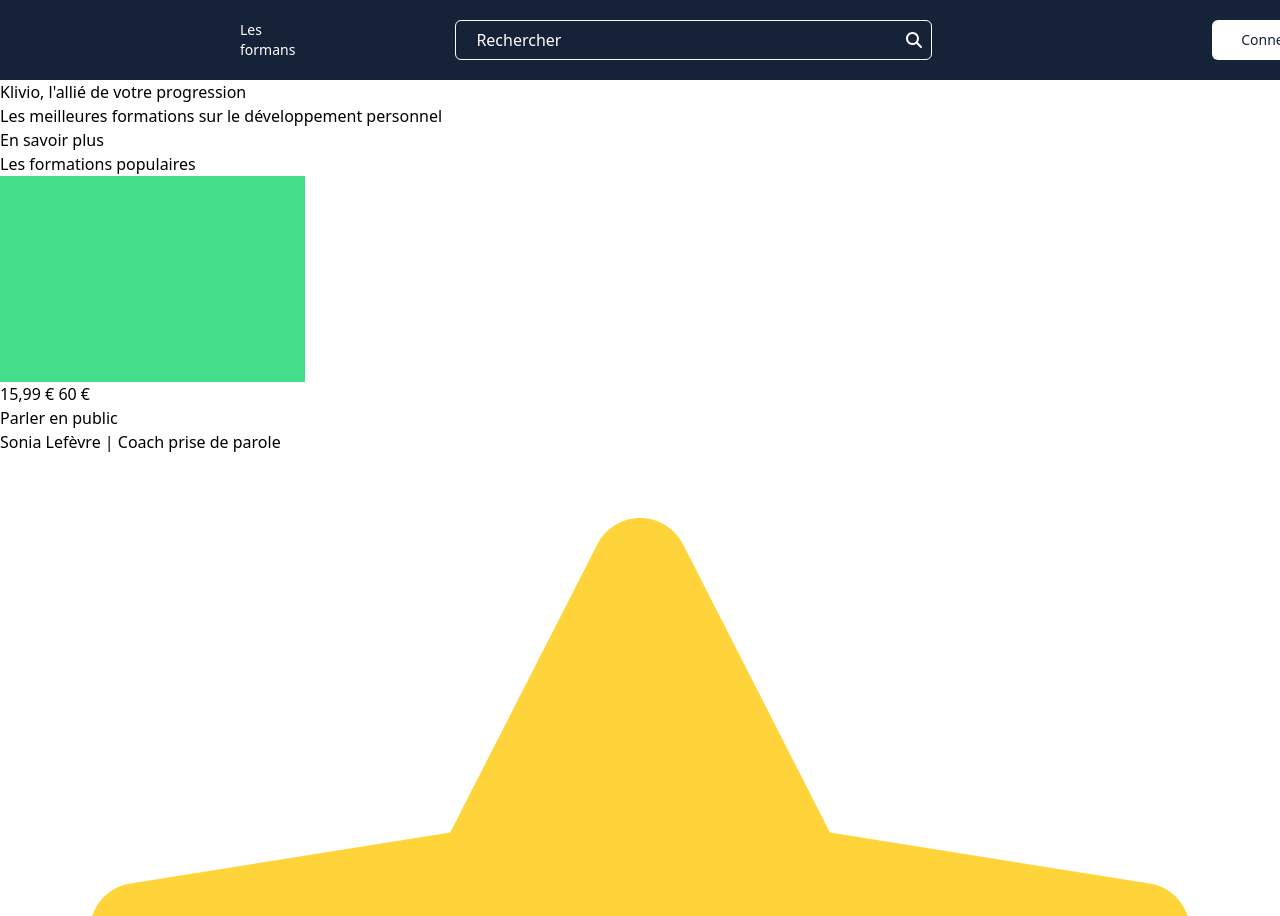
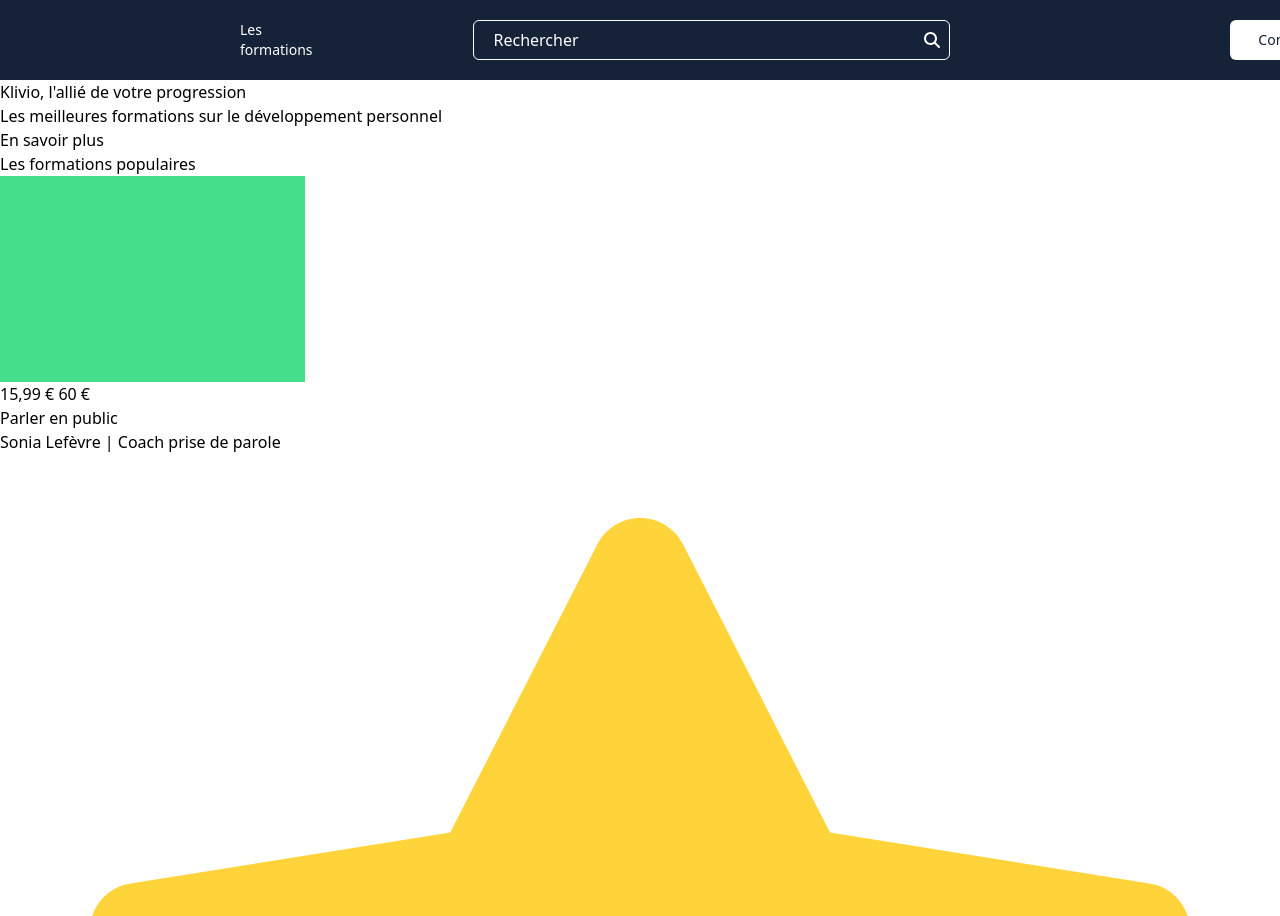
Before and after one commit to AlexandreBarette/klivio-tailwind, a plain HTML site: page index.html in a window 1280 px wide. Shown: the top 916 px of the page. Drawn offline with Linux system fonts and the light colour scheme.

Commit message:
testaaaa

```diff
--- a/index.html
+++ b/index.html
@@ -19,7 +19,7 @@
 			<div class="ml-7 sm:ml-20">
 				<img class="w-[5.25rem] h-[1.938rem]" src="./assets/images/logo.png" alt="Logo klivio">
 			</div>
-    		<p class="hidden sm:block ml-40 font-medium text-sm">Les formans</p>
+    		<p class="hidden sm:block ml-40 font-medium text-sm">Les formations</p>
 			<!-- Search bar desktop -->
 			<div class="hidden sm:block relative ml-40">
 				<input class="bg-[#152237] border rounded-md w-[29.8125rem] h-10 pl-5 pr-12 placeholder-white"
```
